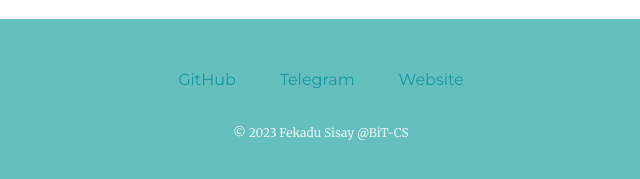
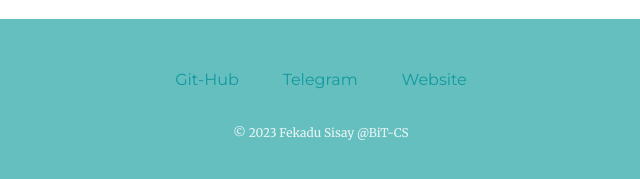
Before and after one commit to fekadusisay/cv2, a plain HTML site: page index.html in a window 1280 px wide. Shown: the part 2608-2787 px from the top of the page, 319-959 px from the left. Drawn offline with Linux system fonts and the light colour scheme.

Commit message:
Update index.html

```diff
--- a/index.html
+++ b/index.html
@@ -50,7 +50,7 @@
 
 
   <div class="bottom-container">
-    <a class="footer-link" href="https://github.com/fekadusisay">GitHub</a>
+    <a class="footer-link" href="https://github.com/fekadusisay">Git-Hub</a>
     <a class="footer-link" href="https://telegram.me/fekade_egziabher">Telegram</a>
     <a class="footer-link" href="https://fekadusisay.github.io/personal-web/">Website</a>
     <p class="copyright">© 2023 Fekadu Sisay @BiT-CS</p>
```
